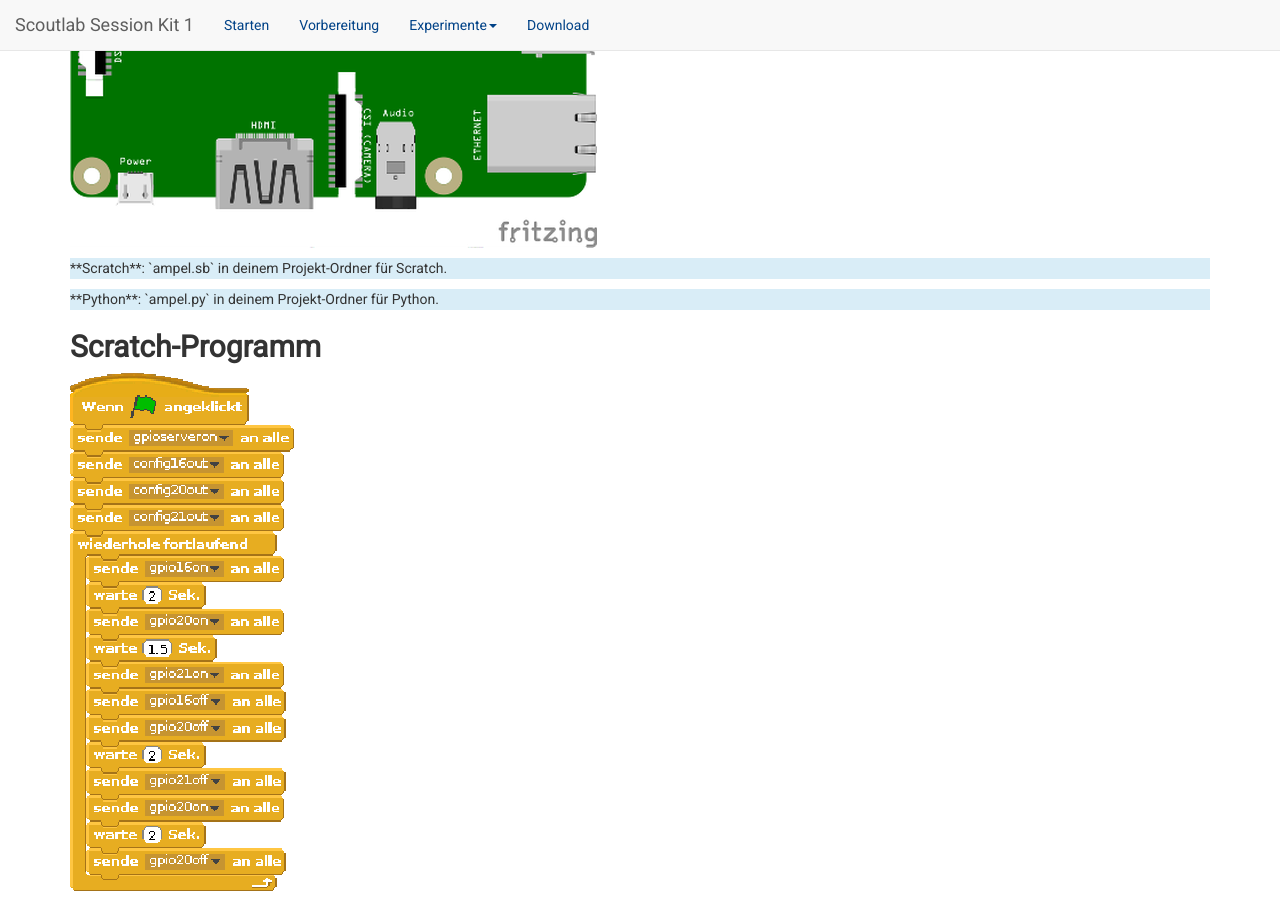
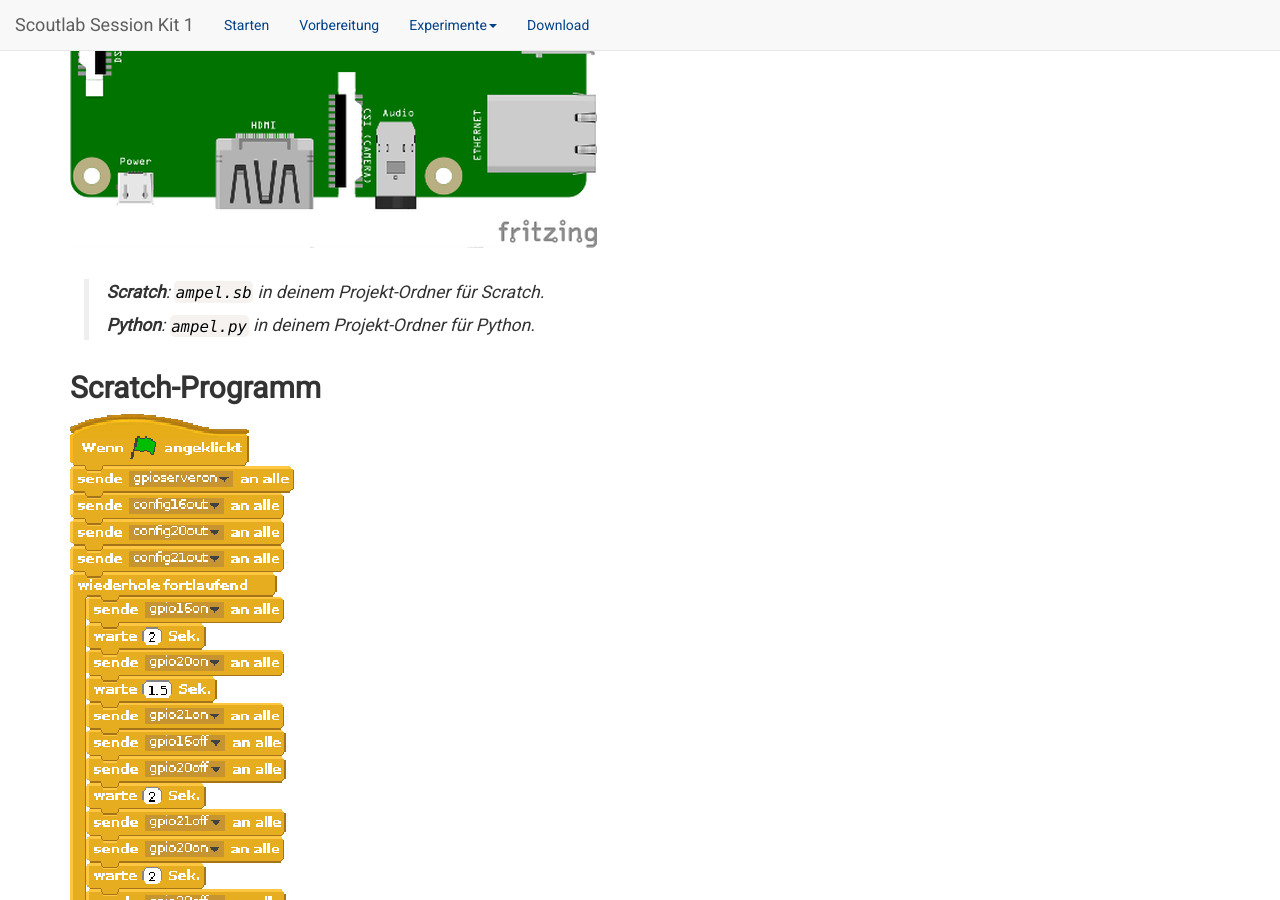
Before and after one commit to vcp-scoutlab/vcp-scoutlab.github.io, a Jekyll site: the page built from 5-Ampel.md, in a window 1280 px wide and 900 px high, scrolled down 1002 px. Built offline with Jekyll 4.4.1, drawn with Linux system fonts in a browser that asks for light colours.

Commit message:
Formatierung in Markdown

```diff
--- a/5-Ampel.md
+++ b/5-Ampel.md
@@ -17,8 +17,10 @@ permalink: /ampel
 ## Aufbau
 
 ![Aufbau: Ampel](images/led_ampel_Steckplatine_gpio.png)
-<p class="bg-info">**Scratch**: `ampel.sb` in deinem Projekt-Ordner für Scratch.</p>
-<p class="bg-info">**Python**: `ampel.py` in deinem Projekt-Ordner für Python.</p>
+
+>**Scratch**: `ampel.sb` in deinem Projekt-Ordner für Scratch.
+>
+>**Python**: `ampel.py` in deinem Projekt-Ordner für Python.
 
 
 ## Scratch-Programm
```
